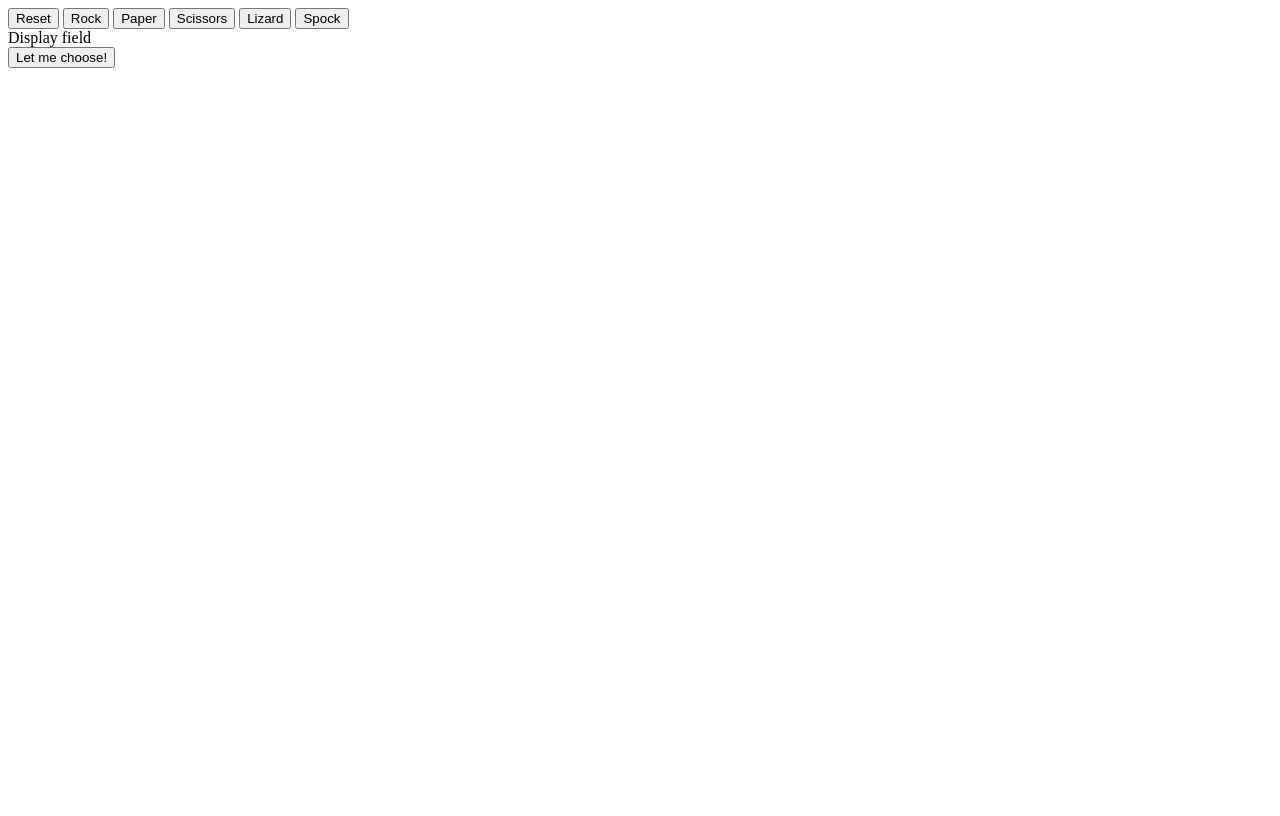
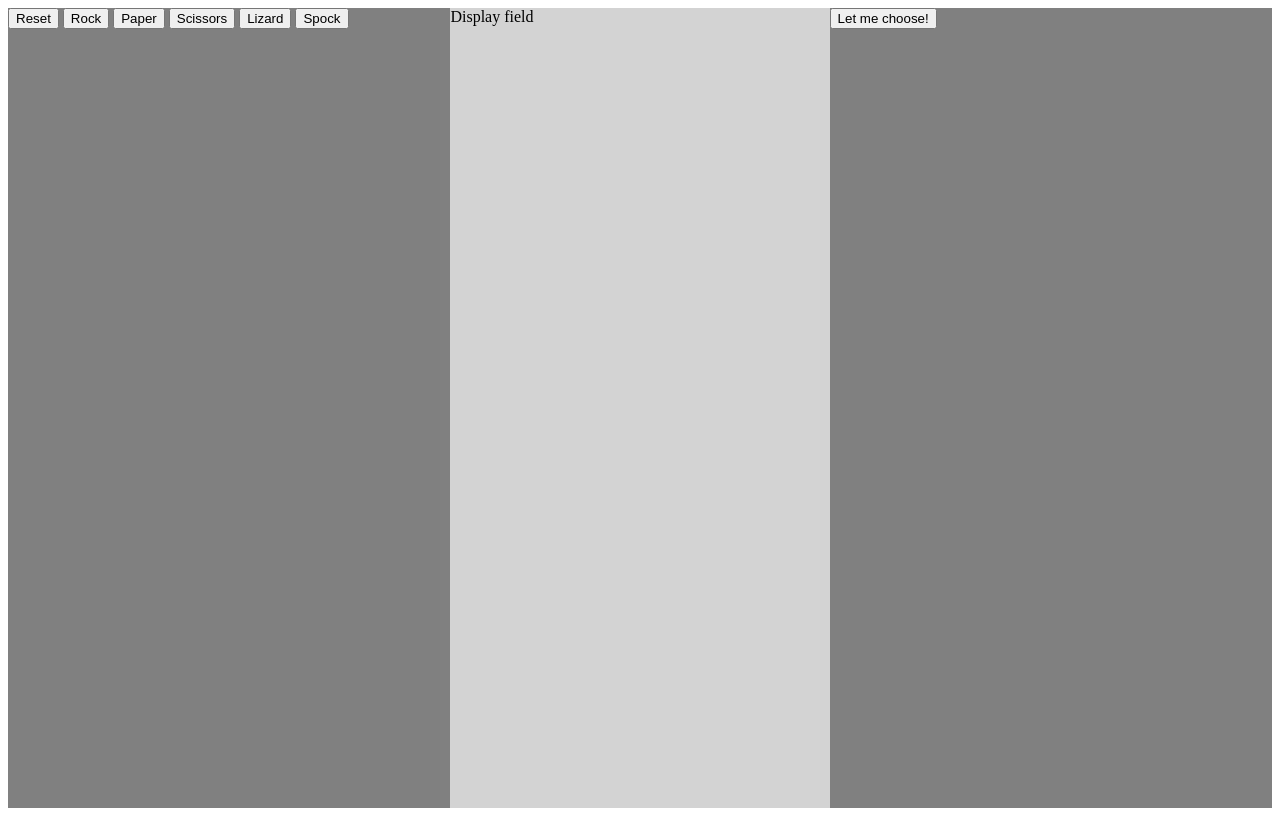
Before and after one commit to z3no/rock-paper-scissors-lizard-spock, a plain HTML site: page index.html in a window 1280 px wide. Drawn offline with Linux system fonts and the light colour scheme.

Commit message:
style my page so I have 3 blocks, player, display, computer

```diff
--- a/scss/style.scss
+++ b/scss/style.scss
@@ -1 +1,22 @@
 @import "buttons";
+
+main {
+  display: flex;
+  justify-content: center;
+  height: 100vh;
+}
+
+.player {
+  width: 35%;
+  background-color: gray;
+}
+
+.displayField {
+  width: 30%;
+  background-color: lightgray;
+}
+
+.computer {
+  width: 35%;
+  background-color: gray;
+}
```
Also changed, not shown: css/style.css, 1 other file.
